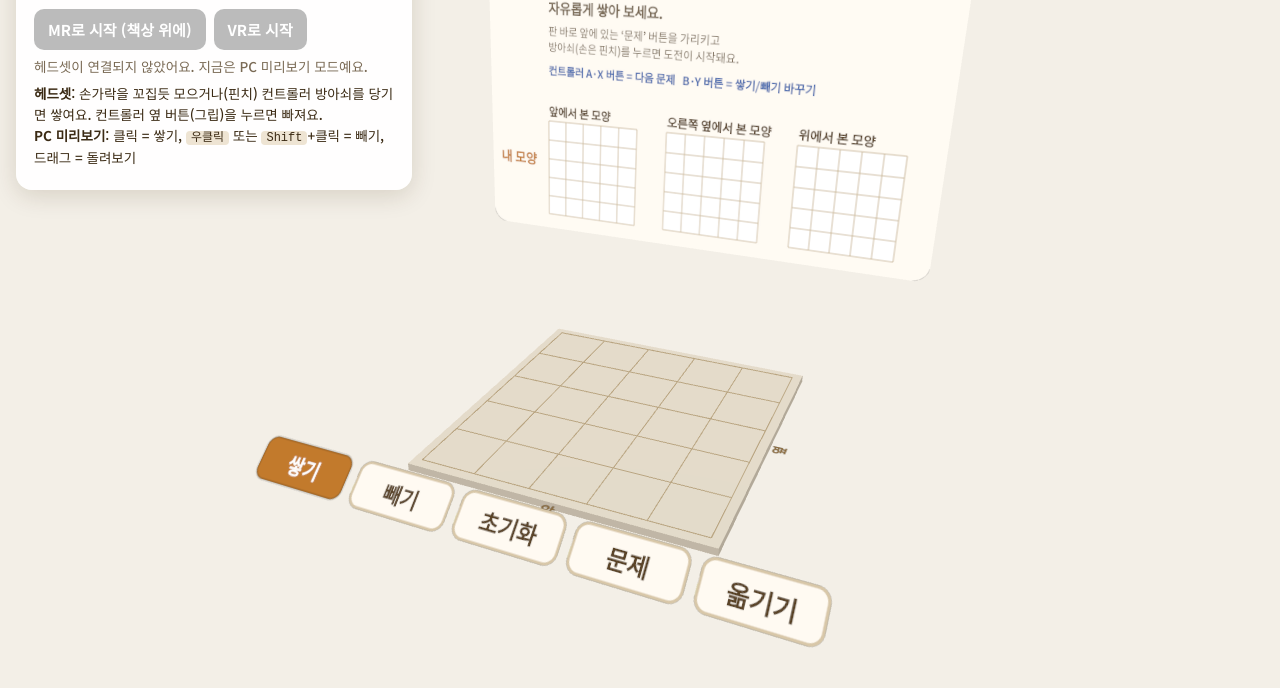
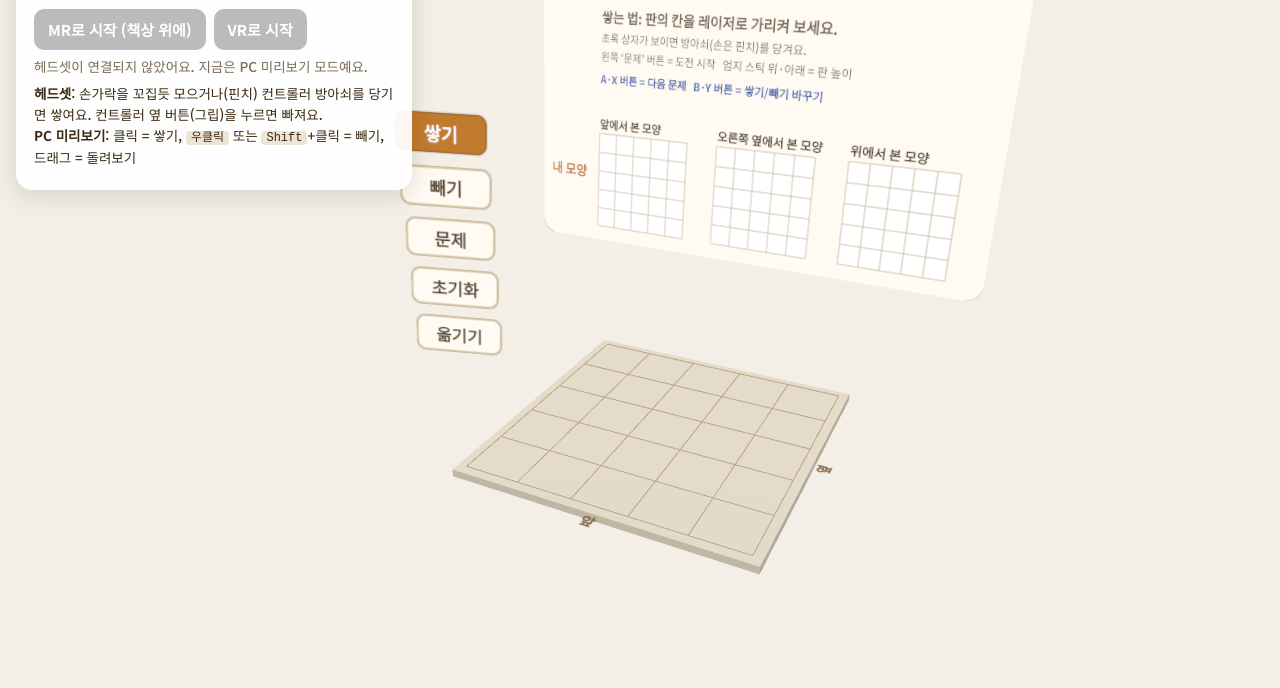
Before and after one commit to bamjjam/ssaki-mr-lab, a plain HTML site: page index.html in a window 1280 px wide. Shown: the part 112-800 px from the top of the page. Drawn offline with nearby package versions, Linux system fonts and the light colour scheme; animation ran at ten frames a second.

Commit message:
판을 눈높이 가까이, 버튼을 왼쪽 세로 기둥으로, 높이 조절 추가
- 시작 시 판을 눈보다 27cm 아래에 배치 (패널은 눈높이)
- 버튼을 판 왼쪽에 세로로 세움 (고개 숙이지 않아도 보임)
- 오른쪽/왼쪽 엄지 스틱 위아래로 판 높이 조절
- 쌓기/빼기 버튼을 누르면 사용법 안내 표시
- 패널 안내 문구를 쌓는 방법 위주로 변경

Co-Authored-By: Claude Opus 5.5 <noreply@anthropic.com>
Claude-Session: https://claude.ai/code/session_01SSV8g3WEQLvPgtNgXzEu7h

```diff
--- a/index.html
+++ b/index.html
@@ -99,7 +99,7 @@ scene.background = BG;
 const camera = new THREE.PerspectiveCamera(50, innerWidth / innerHeight, 0.01, 50);
 camera.position.set(0.32, 0.5, 0.72);
 const controls = new OrbitControls(camera, renderer.domElement);
-controls.target.set(0, 0.13, -0.05);
+controls.target.set(-0.05, 0.14, -0.04);
 controls.enableDamping = true;
 controls.minDistance = 0.25; controls.maxDistance = 2;
 controls.update();
@@ -182,8 +182,8 @@ const labels = [
 const BUTTONS = [
   { id: 'add', label: '쌓기' },
   { id: 'remove', label: '빼기' },
+  { id: 'quiz', label: '문제' },
   { id: 'clear', label: '초기화' },
-  { id: 'quiz', label: '문제' },
   { id: 'move', label: '옮기기' },
 ];
 const buttonMeshes = [];
@@ -191,8 +191,9 @@ BUTTONS.forEach((b, i) => {
   const { ctx, tex } = canvasTexture(256, 112, 2);
   const mesh = new THREE.Mesh(new THREE.PlaneGeometry(0.1, 0.0438),
     new THREE.MeshBasicMaterial({ map: tex, transparent: true, toneMapped: false }));
-  mesh.position.set((i - 2) * 0.108, 0.03, HALF + 0.085);
-  mesh.rotation.x = -0.85;   // 사용자 쪽으로 세워서 잘 보이게
+  // 판 왼쪽에 세로로 세운 버튼 기둥 (쌓은 나무에 가려지지 않고, 고개를 숙이지 않아도 보이게)
+  mesh.position.set(-HALF - 0.1, 0.3 - i * 0.058, 0.02);
+  mesh.rotation.set(-0.12, 0.35, 0);
   mesh.userData = { button: b.id, ctx, tex, def: b };
   world.add(mesh);
   buttonMeshes.push(mesh);
@@ -307,12 +308,12 @@ function drawPanel() {
     drawRow(ctx, 70, PRESETS[quiz], '#6f86b8', false);
   } else {
     ctx.fillStyle = '#7a6a55'; ctx.font = `700 30px ${FONT}`;
-    ctx.fillText('자유롭게 쌓아 보세요.', 150, 150);
+    ctx.fillText('쌓는 법: 판의 칸을 레이저로 가리켜 보세요.', 150, 140);
     ctx.font = `500 24px ${FONT}`;
-    ctx.fillText('판 바로 앞에 있는 ‘문제’ 버튼을 가리키고', 150, 196);
-    ctx.fillText('방아쇠(손은 핀치)를 누르면 도전이 시작돼요.', 150, 230);
+    ctx.fillText('초록 상자가 보이면 방아쇠(손은 핀치)를 당겨요.', 150, 182);
+    ctx.fillText('왼쪽 ‘문제’ 버튼 = 도전 시작   엄지 스틱 위·아래 = 판 높이', 150, 222);
     ctx.fillStyle = '#4f6fb0'; ctx.font = `700 24px ${FONT}`;
-    ctx.fillText('컨트롤러 A·X 버튼 = 다음 문제   B·Y 버튼 = 쌓기/빼기 바꾸기', 150, 282);
+    ctx.fillText('A·X 버튼 = 다음 문제   B·Y 버튼 = 쌓기/빼기 바꾸기', 150, 272);
   }
 
   // 2줄: 내 모양
@@ -459,7 +460,11 @@ function act(t, src) {
 
 function pressButton(id) {
   beep(880, 0.05);
-  if (id === 'add' || id === 'remove') mode = id;
+  if (id === 'add' || id === 'remove') {
+    mode = id;
+    say(id === 'add' ? '쌓기: 판의 칸을 가리키고 방아쇠!' : '빼기: 뺄 나무를 가리키고 방아쇠!',
+        id === 'add' ? '#c27a2c' : '#c9483b', 3000);
+  }
   else if (id === 'clear') { h = makeHeights(); solved = false; afterChange(); say('모두 치웠어요', '#7a6a55', 1500); }
   else if (id === 'quiz') {
     quiz = quiz + 1 >= PRESETS.length ? -1 : quiz + 1;
@@ -468,7 +473,7 @@ function pressButton(id) {
   }
   else if (id === 'move') {
     if (renderer.xr.isPresenting) { needPlace = true; placeFrames = 0; say('내 앞으로 옮겼어요', '#7a6a55', 1500); }
-    else { camera.position.set(0.32, 0.5, 0.72); controls.target.set(0, 0.13, -0.05); controls.update(); }
+    else { camera.position.set(0.32, 0.5, 0.72); controls.target.set(-0.05, 0.14, -0.04); controls.update(); }
   }
   drawButtons(); drawPanel();
 }
@@ -562,8 +567,9 @@ function placeInFront() {
   camDir.y = 0;
   if (camDir.lengthSq() < 1e-4) camDir.set(0, 0, -1);
   camDir.normalize();
-  world.position.copy(camPos).addScaledVector(camDir, 0.42);
-  world.position.y = camPos.y - 0.38;
+  // 판은 눈보다 조금 아래, 패널은 거의 눈높이에 오도록
+  world.position.copy(camPos).addScaledVector(camDir, 0.45);
+  world.position.y = camPos.y - 0.27;
   world.rotation.set(0, Math.atan2(-camDir.x, -camDir.z), 0);
 }
 
@@ -615,8 +621,15 @@ addEventListener('resize', () => {
 });
 
 // ---------- 매 프레임 ----------
+let lastTime = 0;
 renderer.setAnimationLoop((time, frame) => {
+  const dt = Math.min(0.1, (time - lastTime) / 1000 || 0); lastTime = time;
   if (renderer.xr.isPresenting) {
+    // 엄지 스틱 위·아래로 판 높이 조절
+    for (const c of controllers) {
+      const ax = c.userData.src?.gamepad?.axes;
+      if (ax && Math.abs(ax[3] || 0) > 0.4) world.position.y -= ax[3] * dt * 0.25;
+    }
     if (needPlace && frame && ++placeFrames > 4) { placeInFront(); needPlace = false; }
     const ts = [];
     for (const c of controllers) {
```
